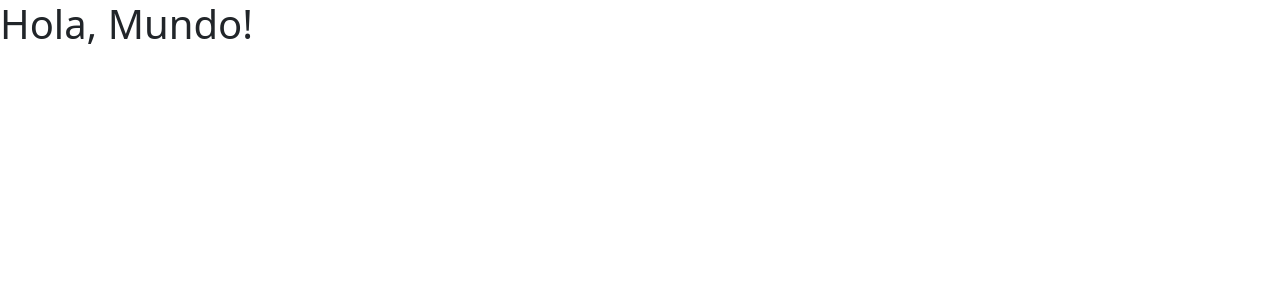
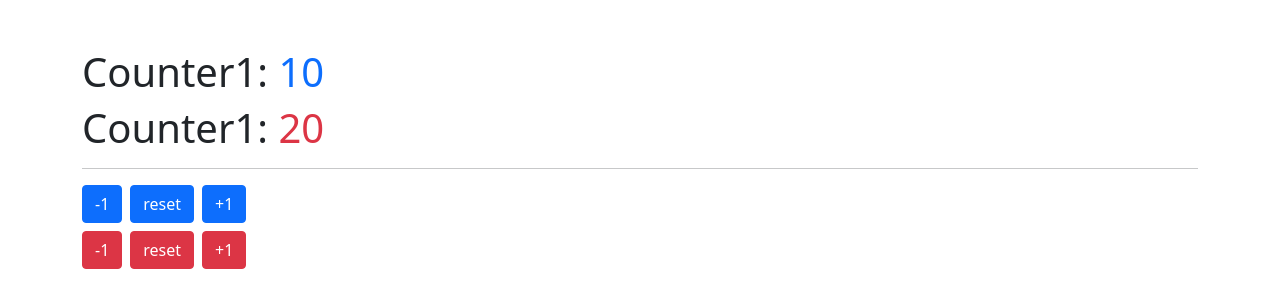
Before and after one commit to NaughtyFrog1/hooks-app, a React (Create React App) app: page / in a window 1280 px wide. Shown: the top 308 px of the page. Built offline with nearby package versions, Linux system fonts and the light colour scheme.

Commit message:
add 01-useState/COunterWithCustomHook

```diff
--- /dev/null
+++ b/src/components/01-useState/CounterWithCustomHook.js
@@ -0,0 +1,62 @@
+import React from 'react'
+import useCounter from '../../hooks/useCounter'
+
+const CounterWithCustomHook = () => {
+  const counter1 = useCounter(10)
+  const counter2 = useCounter(20, 2)
+
+  return (
+    <div className="container mt-5">
+      <h1>
+        Counter1: <span className="text-primary">{counter1.state}</span>
+      </h1>
+
+      <h1>
+        Counter1: <span className="text-danger">{counter2.state}</span>
+      </h1>
+      <hr />
+
+      <div className="d-flex gap-2 mt-2">
+        <button
+          className="btn btn-primary"
+          onClick={counter1.decrement}
+        >
+          -1
+        </button>
+
+        <button className="btn btn-primary" onClick={counter1.reset}>
+          reset
+        </button>
+
+        <button
+          className="btn btn-primary"
+          onClick={counter1.increment}
+        >
+          +1
+        </button>
+      </div>
+
+      <div className="d-flex gap-2 mt-2">
+        <button
+          className="btn btn-danger"
+          onClick={counter2.decrement}
+        >
+          -1
+        </button>
+
+        <button className="btn btn-danger" onClick={counter2.reset}>
+          reset
+        </button>
+
+        <button
+          className="btn btn-danger"
+          onClick={counter2.increment}
+        >
+          +1
+        </button>
+      </div>
+    </div>
+  )
+}
+
+export default CounterWithCustomHook
--- /dev/null
+++ b/src/hooks/useCounter.js
@@ -0,0 +1,21 @@
+import { useState } from 'react'
+
+const useCounter = (initialState = 0, factor = 1) => {
+  const [state, setState] = useState(initialState)
+
+  const increment = () => {
+    setState(state + factor)
+  }
+
+  const decrement = () => {
+    setState(state - factor)
+  }
+
+  const reset = () => {
+    setState(initialState)
+  }
+
+  return { state, increment, decrement, reset }
+}
+
+export default useCounter
--- a/src/index.js
+++ b/src/index.js
@@ -3,6 +3,8 @@ import ReactDOM from 'react-dom'
 
 import 'bootstrap/scss/bootstrap.scss'
 
-import App from './App'
+// import App from './App'
+// import CounterApp from './components/01-useState/CounterApp'
+import CounterWithCustomHook from './components/01-useState/CounterWithCustomHook'
 
-ReactDOM.render(<App />, document.querySelector('#root'))
+ReactDOM.render(<CounterWithCustomHook />, document.querySelector('#root'))
```
